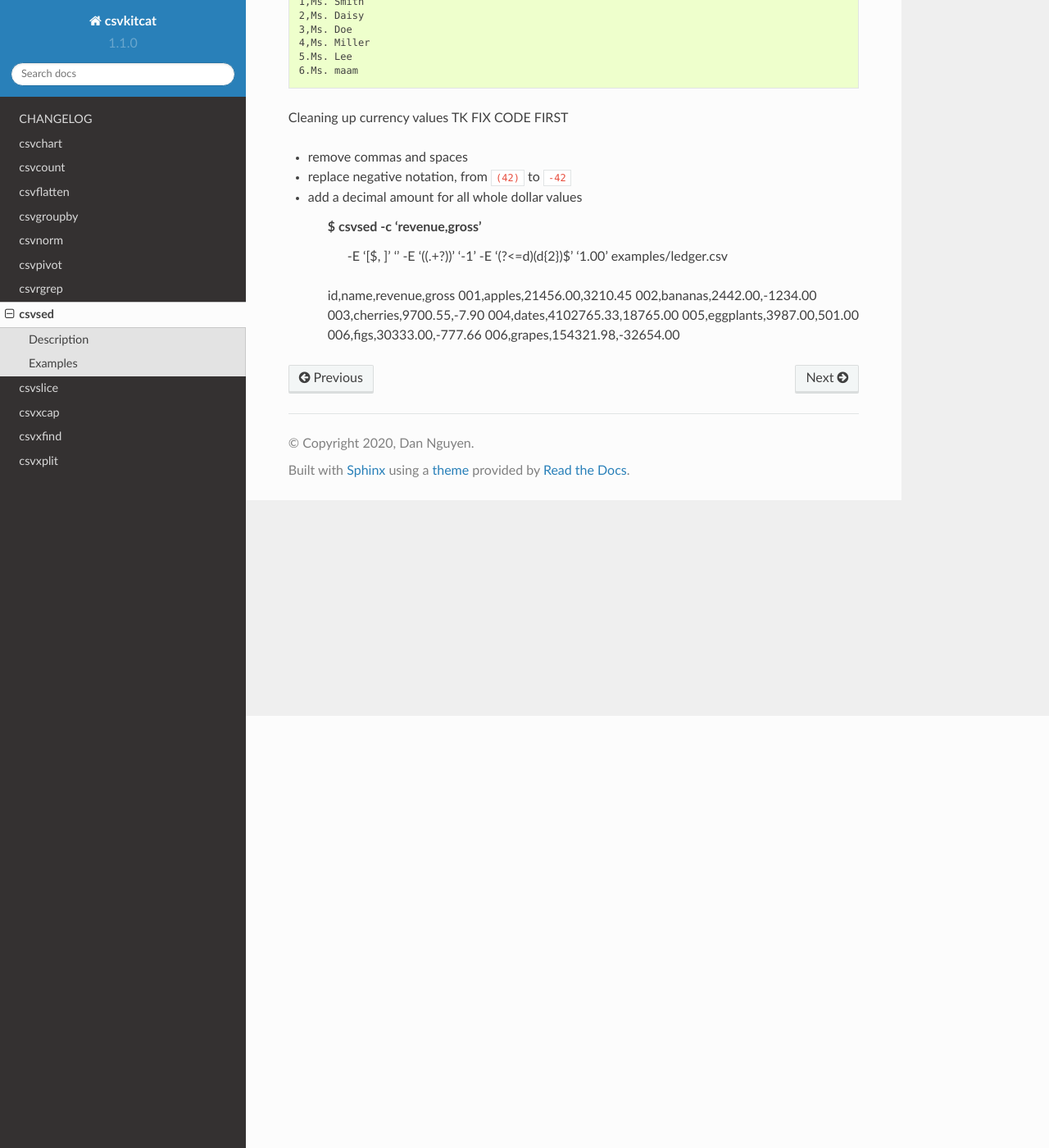
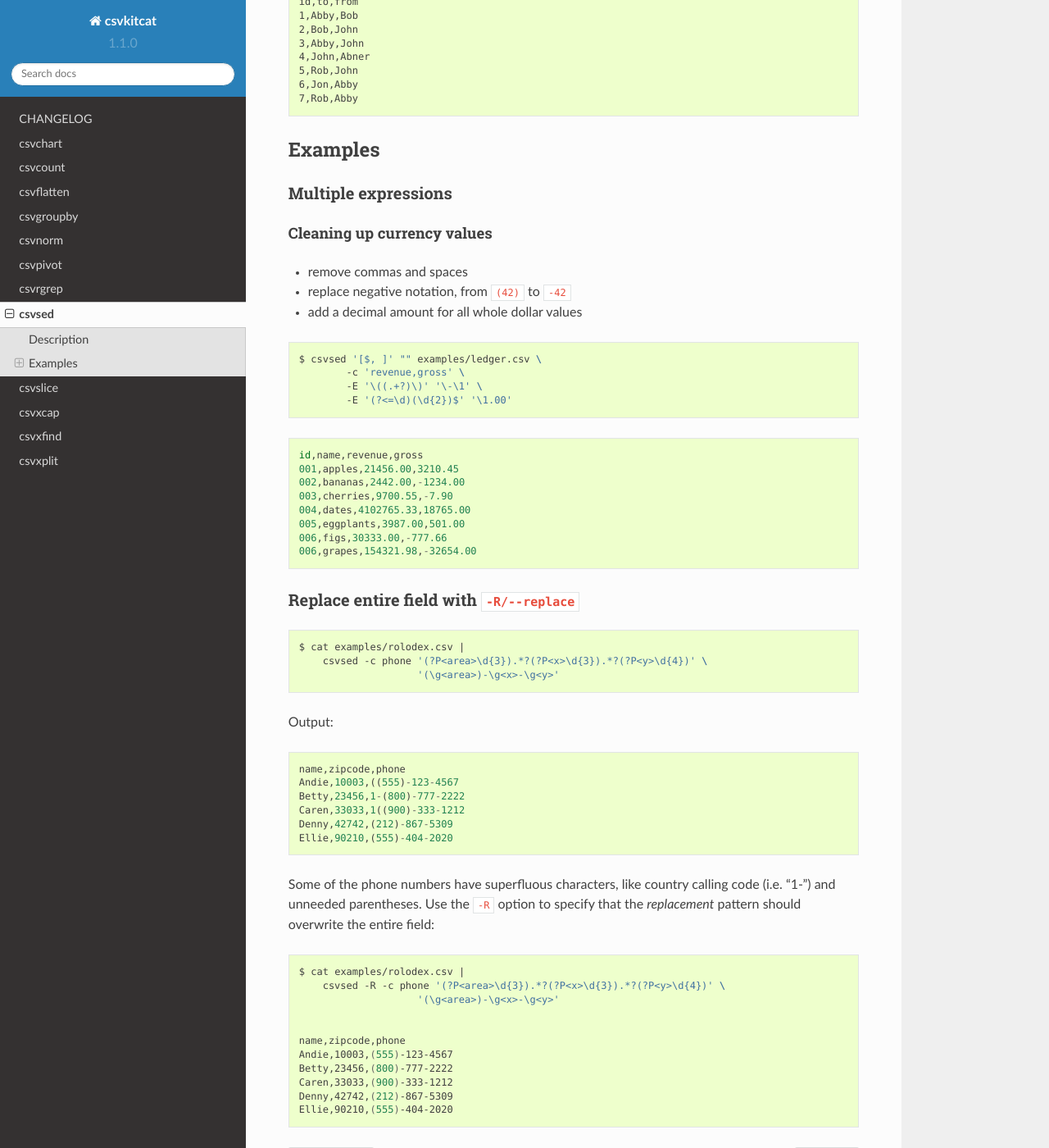
Before and after one commit to dannguyen/csvkitcat, a Sphinx documentation site: the page built from docs/moreutils/csvsed.rst, in a window 1280 px wide and 1400 px high, scrolled down 527 px. Shown: the whole window at 82% size. Built offline with Sphinx 7.4.7 and the Read the Docs theme 2.0.0, drawn with Linux system fonts in a browser that asks for light colours; some of the changed text lies outside the part shown.

Commit message:
revamp csvsed

```diff
--- a/docs/moreutils/csvsed.rst
+++ b/docs/moreutils/csvsed.rst
@@ -11,40 +11,61 @@ Description
 Like ``sed``, but on a per-column basis
 
 
+Example::
+
+    $ csvsed "Ab[bi].+" "Abby" -E "(B|R)ob.*" "\1ob" -E "(?:Jack|John).*" "John"  examples/aliases.csv
+
+
+    id,to,from
+    1,Abby,Bob
+    2,Bob,John
+    3,Abby,John
+    4,John,Abner
+    5,Rob,John
+    6,Jon,Abby
+    7,Rob,Abby
+
 
 
 Examples
 ========
 
 
-Basic example::
+.. Basic example::
 
-    $ csvsed -E '(?i)(?:Miss|Mrs|Ms)\.? *(.+)' 'The Ms. \1' examples/honorifics-fem.csv
+..     $ csvsed -E '(?i)(?:Miss|Mrs|Ms)\.? *(.+)' 'The Ms. \1' examples/honorifics-fem.csv
 
 
-    code,name
-    1,Ms. Smith
-    2,Ms. Daisy
-    3,Ms. Doe
-    4,Ms. Miller
-    5.Ms. Lee
-    6.Ms. maam
+..     code,name
+..     1,Ms. Smith
+..     2,Ms. Daisy
+..     3,Ms. Doe
+..     4,Ms. Miller
+..     5.Ms. Lee
+..     6.Ms. maam
 
 
 
+Multiple expressions
+--------------------
 
 
-Cleaning up currency values TK FIX CODE FIRST
+Cleaning up currency values
+^^^^^^^^^^^^^^^^^^^^^^^^^^^
 
 - remove commas and spaces
 - replace negative notation, from ``(42)`` to ``-42``
 - add a decimal amount for all whole dollar values
 
-    $ csvsed -c 'revenue,gross' \
-        -E '[$, ]' '' \
-        -E '\((.+?)\)' '\-\1' \
-        -E '(?<=\d)(\d{2})$' '\1.00' \
-        examples/ledger.csv
+.. code-block:: sh
+
+    $ csvsed '[$, ]' "" examples/ledger.csv \
+            -c 'revenue,gross' \
+            -E '\((.+?)\)' '\-\1' \
+            -E '(?<=\d)(\d{2})$' '\1.00'
+
+
+::
 
     id,name,revenue,gross
     001,apples,21456.00,3210.45
@@ -54,3 +75,43 @@ Cleaning up currency values TK FIX CODE FIRST
     005,eggplants,3987.00,501.00
     006,figs,30333.00,-777.66
     006,grapes,154321.98,-32654.00
+
+
+Replace entire field with ``-R/--replace``
+------------------------------------------
+
+
+
+.. code-block:: sh
+
+    $ cat examples/rolodex.csv |
+        csvsed -c phone '(?P<area>\d{3}).*?(?P<x>\d{3}).*?(?P<y>\d{4})' \
+                        '(\g<area>)-\g<x>-\g<y>'
+
+
+Output::
+
+    name,zipcode,phone
+    Andie,10003,((555)-123-4567
+    Betty,23456,1-(800)-777-2222
+    Caren,33033,1((900)-333-1212
+    Denny,42742,(212)-867-5309
+    Ellie,90210,(555)-404-2020
+
+
+Some of the phone numbers have superfluous characters, like country calling code (i.e. "1-") and unneeded parentheses. Use the ``-R`` option to specify that the *replacement* pattern should overwrite the entire field:
+
+
+.. code-block:: sh
+
+    $ cat examples/rolodex.csv |
+        csvsed -R -c phone '(?P<area>\d{3}).*?(?P<x>\d{3}).*?(?P<y>\d{4})' \
+                        '(\g<area>)-\g<x>-\g<y>'
+
+
+    name,zipcode,phone
+    Andie,10003,(555)-123-4567
+    Betty,23456,(800)-777-2222
+    Caren,33033,(900)-333-1212
+    Denny,42742,(212)-867-5309
+    Ellie,90210,(555)-404-2020
```
Also changed, not shown: 6 other files.
